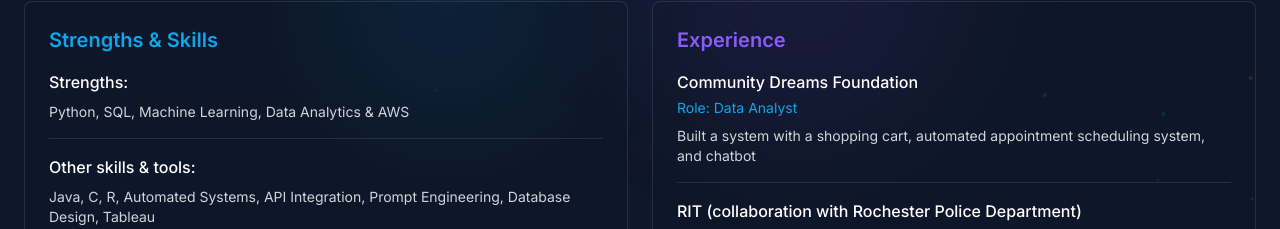
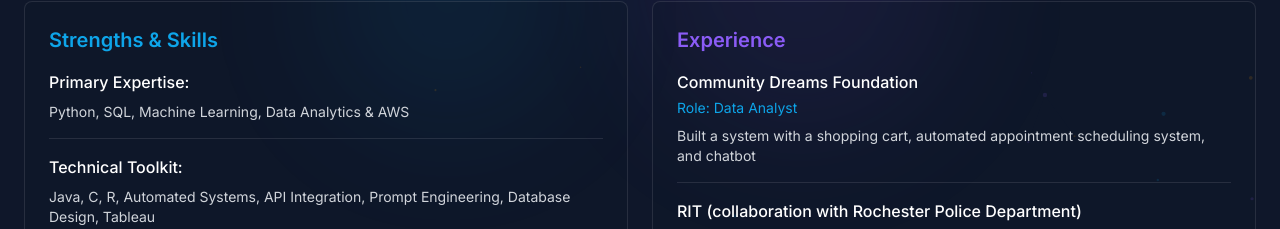
Before and after one commit to YSP17/CodeQuantum, a React (Vite) app: page / in a window 1280 px wide. Shown: the part 394-623 px from the top of the page. Built offline with nearby package versions, Linux system fonts and the light colour scheme.

Commit message:
Refactor Skills and Experience sections

```diff
--- a/src/components/HeroSection.tsx
+++ b/src/components/HeroSection.tsx
@@ -52,14 +52,14 @@ export function HeroSection() {
 
             <div className="space-y-4">
               <div>
-                <h4 className="text-white font-medium mb-2">Strengths:</h4>
+                <h4 className="text-white font-medium mb-2">Primary Expertise:</h4>
                 <p className="text-gray-300 text-sm">Python, SQL, Machine Learning, Data Analytics & AWS</p>
               </div>
 
               <div className="h-px bg-white/10"></div>
 
               <div>
-                <h4 className="text-white font-medium mb-2">Other skills & tools:</h4>
+                <h4 className="text-white font-medium mb-2">Technical Toolkit:</h4>
                 <p className="text-gray-300 text-sm">Java, C, R, Automated Systems, API Integration, Prompt Engineering, Database Design, Tableau</p>
               </div>
 
```
